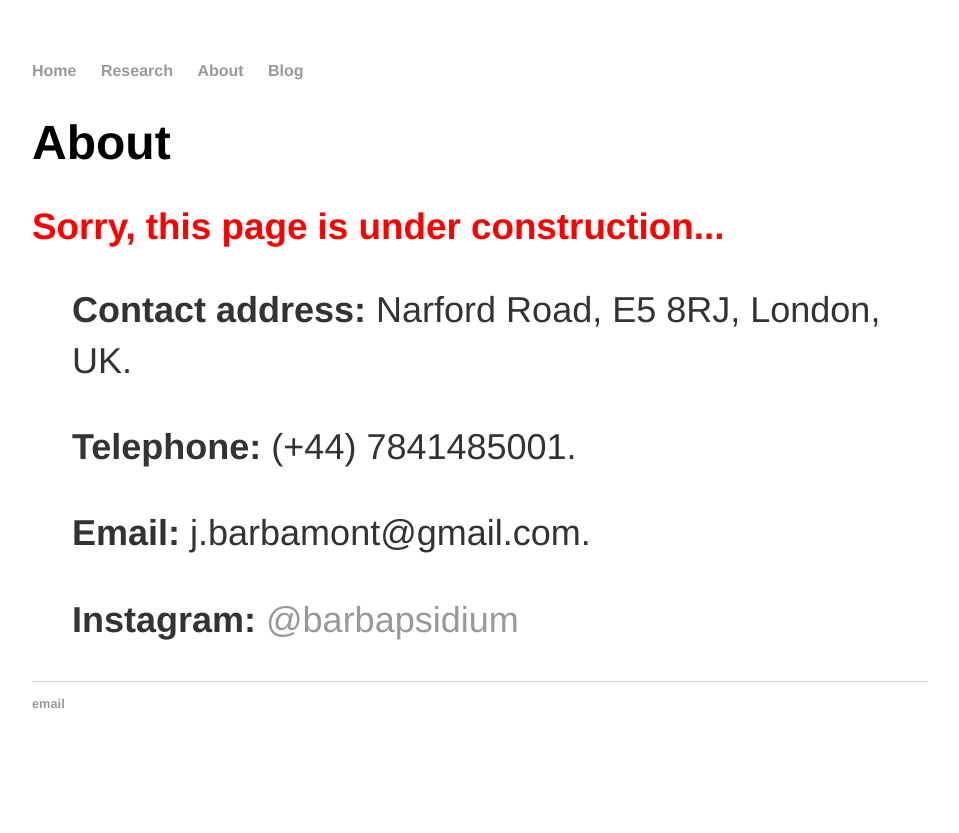
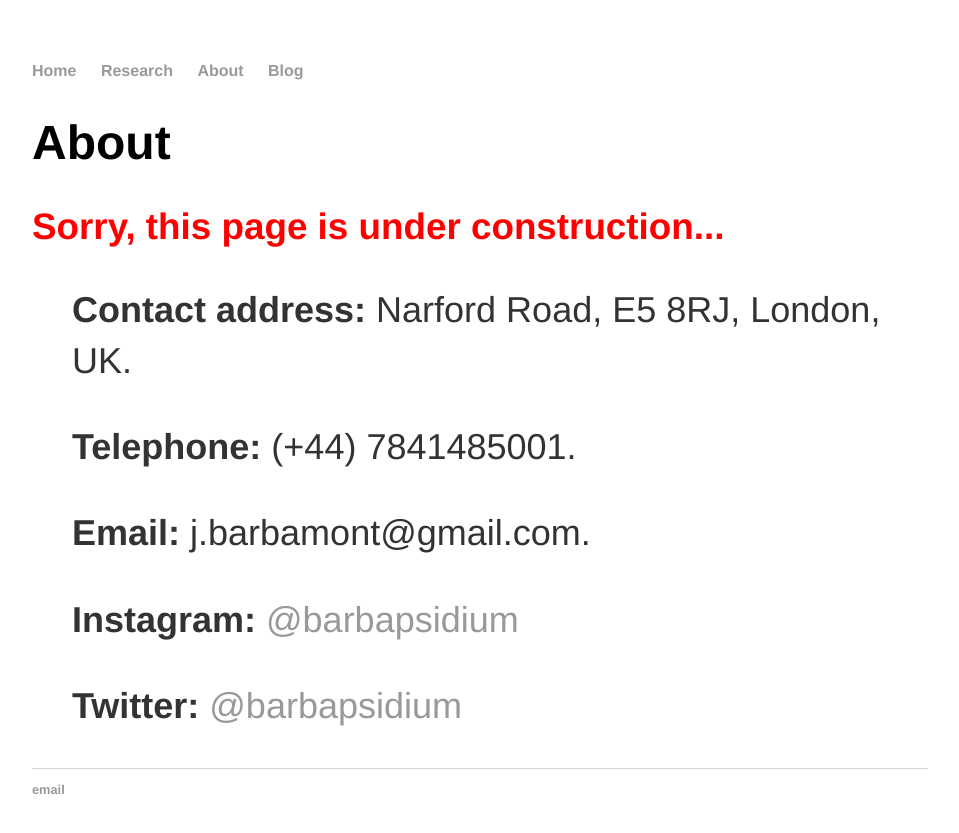
Before and after one commit to josebarbamontoya/josebarbamontoya.github.io, a Jekyll site: the page built from about/index.html, in a window 1280 px wide. Shown: the top 833 px of the page, without its empty margins (160-1119 px from the left). Built offline with Jekyll 4.4.1, drawn with Linux system fonts in a browser that asks for light colours.

Commit message:
Update index.html

```diff
--- a/about/index.html
+++ b/about/index.html
@@ -13,6 +13,7 @@ title: Jose Barba-Montoya
 		<p><b>Contact address: </b>Narford Road, E5 8RJ, London, UK.</p>
 		<p><b>Telephone: </b> (+44) 7841485001.</p>
 		<p><span class="obfuscate"><b>Email: </b>j.barbamont@gmail.com.</span></p>
-		<p><strong>Instagram: </strong> <a href="https://www.instagram.com/barbapsidium/"> @barbapsidium</a></p>
+		<p><b>Instagram: </b> <a href="https://www.instagram.com/barbapsidium/">@barbapsidium</a></p>
+		<p><b>Twitter: </b> <a href="https://twitter.com/barbapsidium">@barbapsidium</a></p>
 
 		</div>
```
